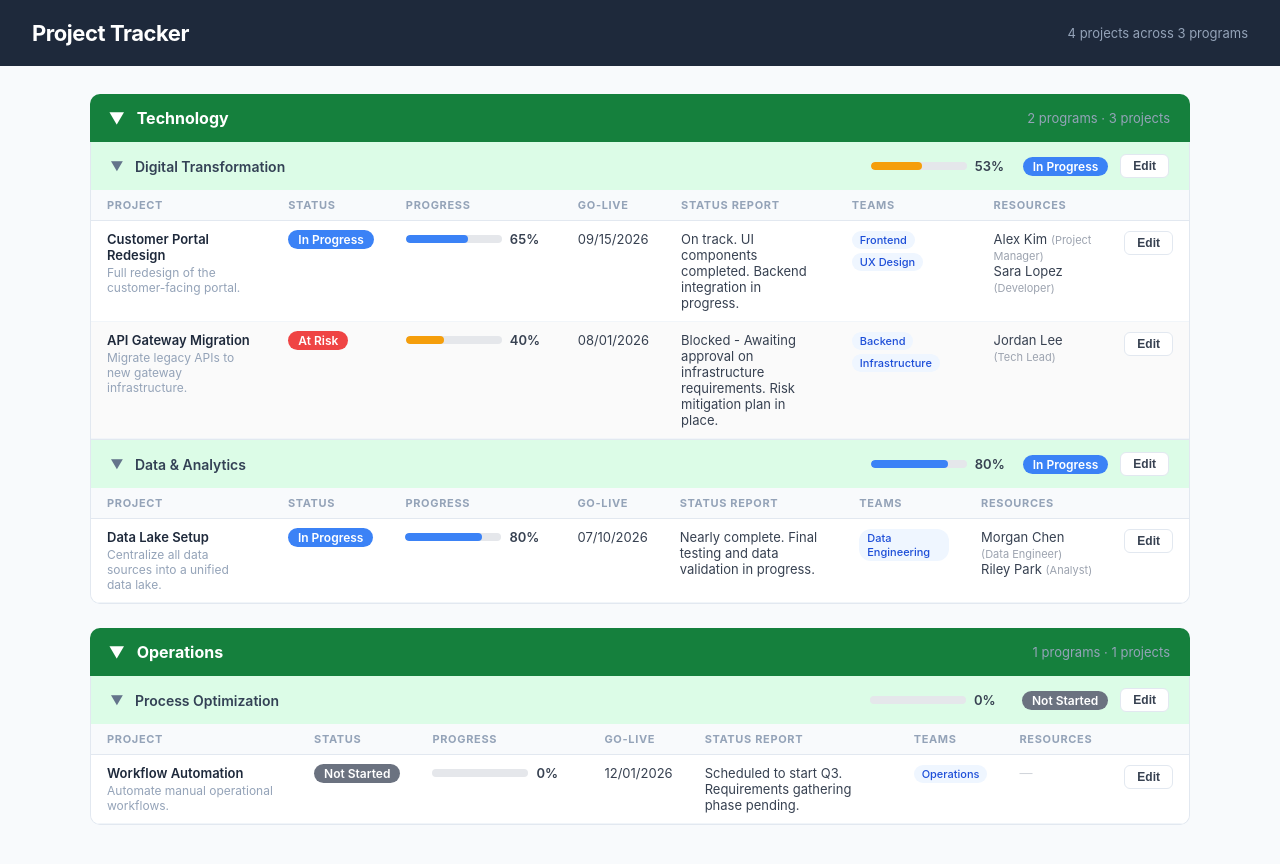
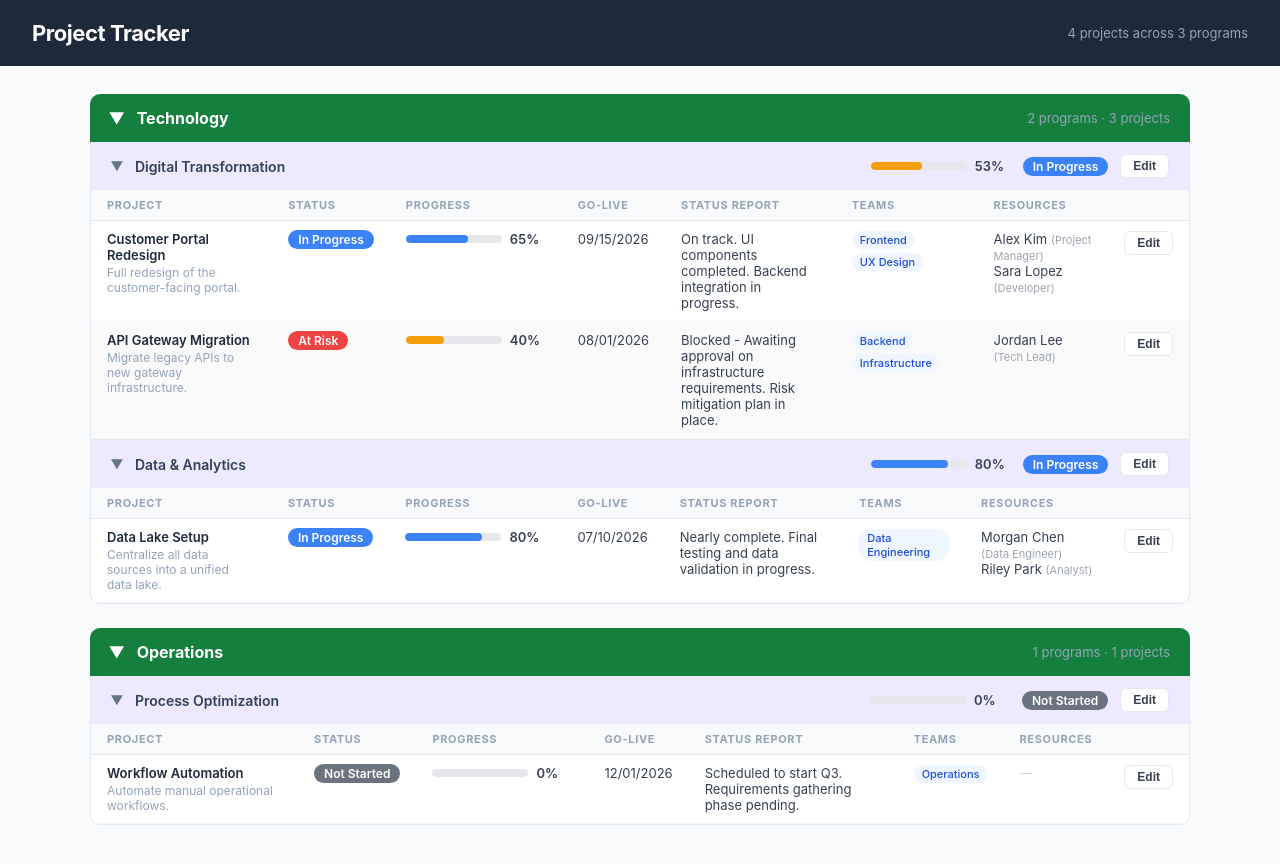
Before and after one commit to joval604/claude, a React (Create React App) app in the folder project-tracker/: page / in a window 1280 px wide. Shown: the top 864 px of the page. Built offline with nearby package versions, Linux system fonts and the light colour scheme.

Commit message:
Change program banner color to light purple

```diff
--- a/project-tracker/src/App.tsx
+++ b/project-tracker/src/App.tsx
@@ -77,7 +77,7 @@ export default function App() {
                     return (
                       <div key={program.id} style={{ borderBottom: isLast ? 'none' : '1px solid #e2e8f0' }}>
                         {/* Program Row */}
-                        <div style={{ display: 'flex', alignItems: 'center', gap: 12, padding: '12px 20px', background: '#dcfce7', cursor: 'pointer', userSelect: 'none' }}
+                        <div style={{ display: 'flex', alignItems: 'center', gap: 12, padding: '12px 20px', background: '#ede9fe', cursor: 'pointer', userSelect: 'none' }}
                           onClick={() => toggleProg(program.id)}>
                           <span style={{ fontSize: 13, color: '#64748b', transition: 'transform 0.2s', transform: progExpanded ? 'rotate(90deg)' : 'rotate(0)' }}>▶</span>
                           <span style={{ fontSize: 14, fontWeight: 600, color: '#334155', flex: 1 }}>{program.name}</span>
```
